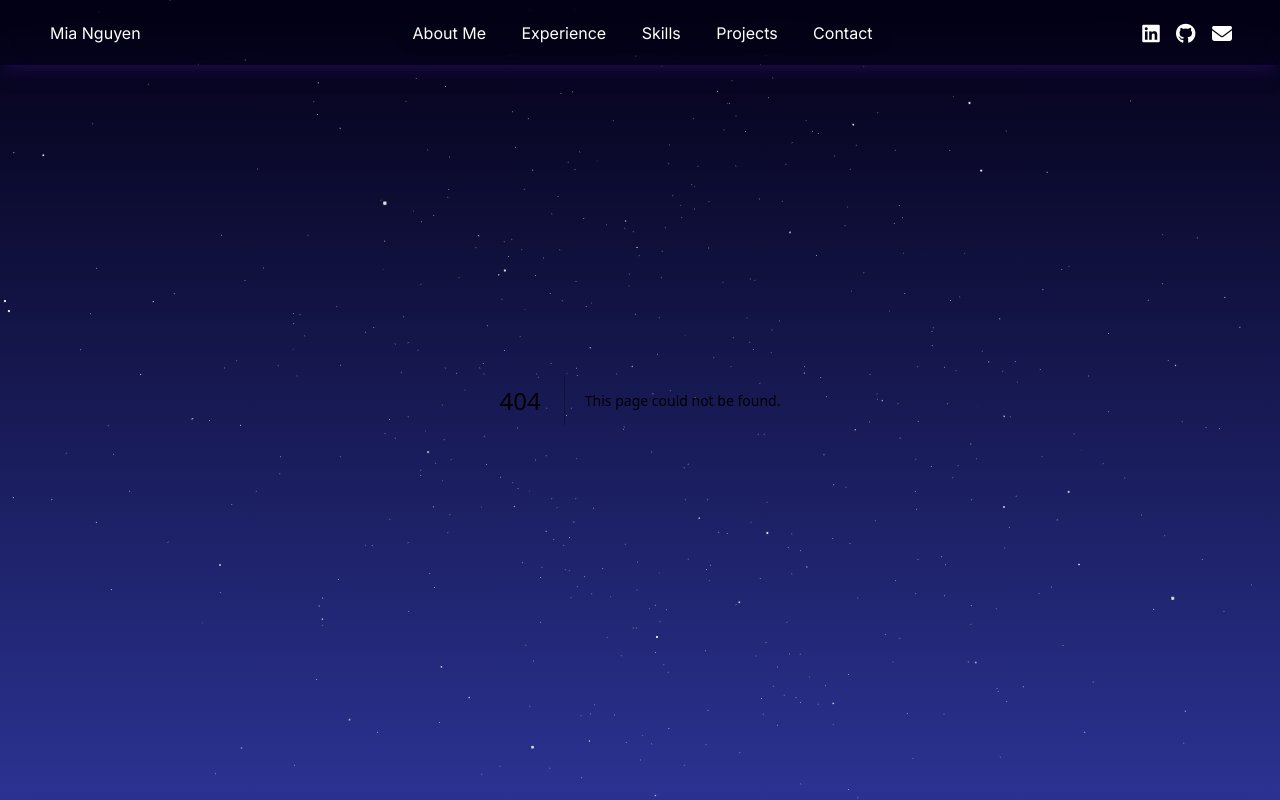
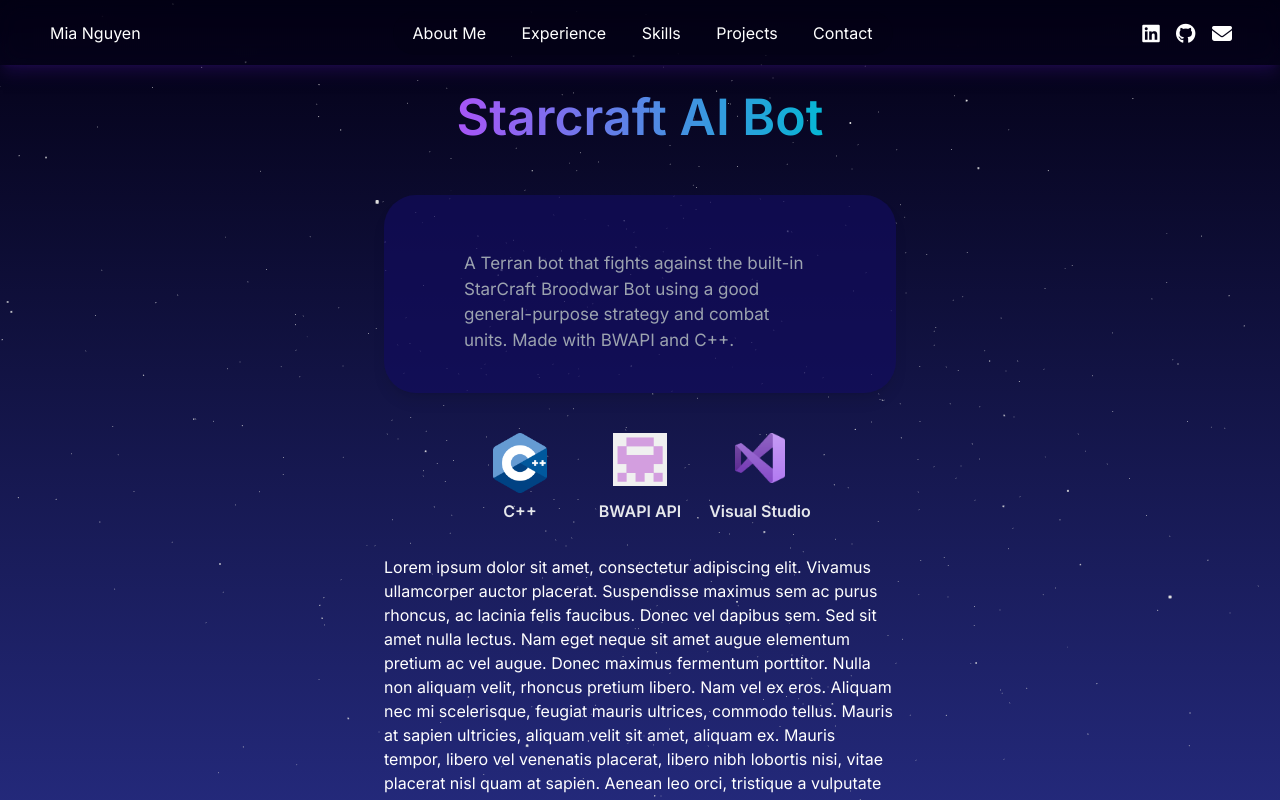
Before and after one commit to MiaN11579/Portfolio, a Next.js app: page /projects/starcraft in a window 1280 px wide. Before the commit this address had no page. Shown: the top 800 px of the page. Built offline with nearby package versions, Linux system fonts and the light colour scheme; a web font is replaced by a local one.

Commit message:
Update project & exp info/layout

```diff
--- a/app/globals.css
+++ b/app/globals.css
@@ -42,11 +42,10 @@
   padding-bottom: 0.6rem;
   padding-left: 1.5rem;
   padding-right: 1.5rem;
-  transition: transform 0.1s ease-in-out;
 }
 
 .button-primary:hover {
-  transform: scale(1.1);
+  border: 2px solid #fff;
 }
 
 /* Hide scrollbar for IE, Edge and Firefox */
@@ -72,13 +71,13 @@
 }
 
 .page-padding {
-  padding-left: 10rem;
-  padding-right: 10rem;
+  padding-left: 12rem;
+  padding-right: 12rem;
 }
 
 .project-padding {
-  padding-left: 20rem;
-  padding-right: 20rem;
+  padding-left: 24rem;
+  padding-right: 24rem;
   min-height: 100vh;
 }
 
@@ -271,16 +270,14 @@
     font-size: 10px;
   }
   .avatar-wrapper {
-    border-radius: 50%;
-    overflow: hidden;
-    border: 10px solid #313aa5;
     width: 250px;
     height: 250px;
   }
   .fa-github, .fa-linkedin, .fa-envelope {
-    color: #ffffff;
     scale: 0.8;
-    transition: transform 0.4s ease-in-out;
+  }
+  .project-card{
+    min-height: 350px;
   }
 }
 
@@ -304,6 +301,15 @@
     scale: 1.5;
     transition: transform 0.4s ease-in-out;
   }
+
+  .fa-square-github {
+    scale: 3.6;
+    margin-right: 50px;
+  }
+
+  .fa-arrow-up-right-from-square {
+    scale: 3.3;
+  }
 }
 
 
--- a/app/projects/genrify/page.tsx
+++ b/app/projects/shadebound/page.tsx
@@ -1,6 +1,6 @@
 "use client"
 
-import { Genrify } from "@/constants";
+import { Shadebound } from "@/constants";
 import React from "react";
 import { slideInFromTop, slideInFromBottom, slideInFromLeft } from '@/utils/motion'
 import { motion } from 'framer-motion'
@@ -9,19 +9,19 @@ import SkillDataProvider from "@/components/sub/SkillDataProvider";
 type Props = {}
 
 export default function genrify({ }: Props) {
-  const BOXWIDTH = 100;
+  const BOXWIDTH = 120;
   const BOXHEIGHT = 90;
 
   return (
     <div>
-      <div className='flex flex-col relative items-center justify-center project-padding z-40'>
+      <div className='flex flex-col relative items-center project-padding z-40'>
         <motion.div
           initial='hidden'
           animate='visible'
           variants={slideInFromTop(0.25)}
         >
           <h1 className='text-[30px] md:text-[50px] lg:text-[70px] font-semibold text-transparent bg-clip-text bg-gradient-to-r from-purple-500 to-cyan-500 pt-20 pb-10'>
-            Genrify
+            Shadebound
           </h1>
         </motion.div>
 
@@ -33,12 +33,12 @@ export default function genrify({ }: Props) {
         >
           <p
             className='mt-4 text-gray-400 text-[15px] md:text-[17px] whitespace-pre-wrap'>
-            Spotify random playlist generator based on genres and sub-genres of music. Made with MongoDB, Node.js, Bootstrap, and Spotify API.
+            An action-adventure game with fantasty theme made from scratch with C++ and SFML.
           </p>
         </motion.div>
 
         <div className="flex flex-row justify-center flex-wrap items-center">
-          {Genrify.map((image, index) => (
+          {Shadebound.map((image, index) => (
             <SkillDataProvider
               key={index}
               name={image.skill_name}
--- /dev/null
+++ b/app/projects/starcraft/page.tsx
@@ -0,0 +1,66 @@
+"use client"
+
+import { Starcraft } from "@/constants";
+import React from "react";
+import { slideInFromTop, slideInFromBottom, slideInFromLeft } from '@/utils/motion'
+import { motion } from 'framer-motion'
+import SkillDataProvider from "@/components/sub/SkillDataProvider";
+
+type Props = {}
+
+export default function genrify({ }: Props) {
+  const BOXWIDTH = 120;
+  const BOXHEIGHT = 90;
+
+  return (
+    <div>
+      <div className='flex flex-col relative items-center project-padding z-40'>
+        <motion.div
+          initial='hidden'
+          animate='visible'
+          variants={slideInFromTop(0.25)}
+        >
+          <h1 className='text-[30px] md:text-[50px] lg:text-[70px] font-semibold text-transparent bg-clip-text bg-gradient-to-r from-purple-500 to-cyan-500 pt-20 pb-10'>
+            Starcraft AI Bot
+          </h1>
+        </motion.div>
+
+        <motion.div
+          initial="hidden"
+          animate='visible'
+          variants={slideInFromBottom(0.25)}
+          className='experience-card flex flex-wrap w-full relative overflow-hidden shadow-lg px-20 py-10 mb-10'
+        >
+          <p
+            className='mt-4 text-gray-400 text-[15px] md:text-[17px] whitespace-pre-wrap'>
+            A Terran bot that fights against the built-in StarCraft Broodwar Bot using a good general-purpose strategy and combat units. Made with BWAPI and C++.
+          </p>
+        </motion.div>
+
+        <div className="flex flex-row justify-center flex-wrap items-center">
+          {Starcraft.map((image, index) => (
+            <SkillDataProvider
+              key={index}
+              name={image.skill_name}
+              src={image.Image}
+              width={image.width / 1.5}
+              height={image.height / 1.5}
+              index={index}
+              boxWidth={BOXWIDTH}
+              boxHeight={BOXHEIGHT}
+            />
+          ))}
+        </div>
+
+        <motion.p
+          initial="hidden"
+          animate='visible'
+          variants={slideInFromLeft(0.75)}
+          className='text-white text-1xl md:text-1xl my-8 max-w-[1000px] mb-20'>Lorem ipsum dolor sit amet, consectetur adipiscing elit. Vivamus ullamcorper auctor placerat. Suspendisse maximus sem ac purus rhoncus, ac lacinia felis faucibus. Donec vel dapibus sem. Sed sit amet nulla lectus. Nam eget neque sit amet augue elementum pretium ac vel augue. Donec maximus fermentum porttitor. Nulla non aliquam velit, rhoncus pretium libero. Nam vel ex eros.
+
+          Aliquam nec mi scelerisque, feugiat mauris ultrices, commodo tellus. Mauris at sapien ultricies, aliquam velit sit amet, aliquam ex. Mauris tempor, libero vel venenatis placerat, libero nibh lobortis nisi, vitae placerat nisl quam at sapien. Aenean leo orci, tristique a vulputate in, bibendum quis arcu. Maecenas luctus finibus magna. Aenean scelerisque feugiat enim ac auctor. Donec sit amet quam id dolor euismod fermentum a eget justo. Duis finibus mi non gravida aliquet. Suspendisse id lobortis enim, quis molestie sapien. Sed cursus erat non dui porttitor varius. Nulla rutrum felis nec lorem rhoncus porttitor.
+        </motion.p>
+      </div>
+    </div>
+  )
+}
--- a/components/main/Experience.tsx
+++ b/components/main/Experience.tsx
@@ -14,8 +14,17 @@ class Experience extends Component<Props, State> {
     state = {}
     render() {
 
-        const Frankensolar = '• Worked with PHP code to design WordPress templates for category and post pages.\n• Applied web scraping to pull related product information and images from the company’s external site.\n• Created a custom WordPress plugin to filter posts using custom taxonomy.';
-        const Zorbit = '• Developed game behavior that adheres to design specifications.\n• Wrote and maintained client-side code to interface with data-driven websites.\n• Built tools for artists and designers to aid in the development of game content.\n• Collaborated with artists and designers to establish project specifications.\n• Built and executed unit tests for game systems.';
+        const Frankensolar =
+        `• Collaborated with development team to redesign and implement new features for the company’s website, enhancing user experience and supports business goals by effectively showcases their products and services.
+• Utilized web scraping to extract and display relevant product information and images from the company’s external website.
+• Developed a custom WordPress plugin to enable advanced filtering of posts based on custom taxonomies.`
+        const Zorbit =
+        `• Participated as a team member to design and implement Mathstoria, a digital math learning game for grade 4‑6 students.
+• Implemented a variety of rich and interactive math models with unique mechanics to create engaging learning experiences within the game platform.
+• Contributed to the development of comprehensive math learning tools that both students and teachers can benefit from.
+• Worked closely with artists and designers to implement the game’s design and architecture seamlessly and effectively.
+• Collaborated with cross‑functional teams to ensure the effective integration of the models with other aspects of the game. `
+
         return (
             <motion.div
                 initial='hidden'
@@ -28,7 +37,7 @@ class Experience extends Component<Props, State> {
                 >
                     My Experience
                 </motion.h1>
-                <div className='h-full w-full items-center justify-center flex flex-col gap-10 md:px-10 z-[30] '>
+                <div className='h-full w-full items-center justify-center flex flex-col gap-10 md:px-20 z-[30] '>
                     <ExperienceCard
                         title='Contract WordPress Developer'
                         company='Frankensolar Americas Inc.'
--- a/components/main/Projects.tsx
+++ b/components/main/Projects.tsx
@@ -35,15 +35,15 @@ const Projects = () => {
                     <ProjectCard
                         link='https://www.youtube.com/watch?v=549-b2WlWQA'
                         github='https://github.com/MiaN11579/CalorX'
-                        readmore='/projects/calorx'
+                        readmore=''
                         src="/calorX.jpg"
                         title="CalorX - Calorie Tracker App"
-                        description="A calorie tracker app made with Flutter, Firebase, and FoodData Central API."
+                        description="A user-friendly calorie tracking CRUD app made with Flutter, Firebase, and FoodData Central API."
                     />
                     <ProjectCard
                         link='https://genrify-app.herokuapp.com/'
                         github='https://github.com/dchicasduena/genrify'
-                        readmore='/projects/genrify'
+                        readmore=''
                         src="/genrify.png"
                         title="Genrify - Spotify Playlist Generator"
                         description="Spotify random playlist generator based on genres and sub-genres of music. Made with MongoDB, Node.js, Bootstrap, and Spotify API."
@@ -62,7 +62,7 @@ const Projects = () => {
                     <ProjectCard
                         link='https://walkerneo.itch.io/owlets-adventure'
                         github='https://github.com/MiaN11579/Owlet-Adventure'
-                        readmore='/projects/owlet'
+                        readmore=''
                         src="/owl_adventure.png"
                         title="Owlet's Adventure - 2D Platformer"
                         description="A simple platformer with pixel art style made with Godot. This is my first game project ever so it's not perfect, but I'm proud of it nonetheless!"
@@ -70,7 +70,7 @@ const Projects = () => {
                     <ProjectCard
                         link='https://mian11579.github.io/Library/'
                         github='https://github.com/MiaN11579/Library'
-                        readmore='/projects/library'
+                        readmore=''
                         src="/library.png"
                         title="Personal Library"
                         description="A library web app that keeps track of books you read, made with HTML, CSS and JS. This is a project from The Odin Project's curriculum."
--- a/components/sub/ExperienceCard.tsx
+++ b/components/sub/ExperienceCard.tsx
@@ -24,7 +24,7 @@ const ExperienceCard = ({ title, company, location, date, description }: Props)
       initial="hidden"
       animate={inView ? "visible" : "hidden"}
       variants={slideInFromBottom(0.25)}
-      className='experience-card flex flex-wrap w-full relative overflow-hidden shadow-lg px-10 py-10'
+      className='experience-card flex flex-wrap w-full relative overflow-hidden shadow-lg px-4 md:px-20 py-10'
     >
       <div className='flex w-full justify-between items-center '>
         <div>
@@ -36,7 +36,7 @@ const ExperienceCard = ({ title, company, location, date, description }: Props)
           <p className='text-gray-200 text-[15px] md:text-[18px] lg:text-[22px] text-right italic'>{location}</p>
         </div>
       </div>
-      <p className='mt-4 text-gray-400 text-[15px] md:text-[18px] lg:text-[22px] whitespace-pre-wrap'>{description}</p>
+      <p className='md:mx-10 mt-4 text-gray-400 text-[15px] md:text-[18px] lg:text-[22px] whitespace-pre-wrap'>{description}</p>
     </motion.div>
   )
 }
--- a/components/sub/HeroContent.tsx
+++ b/components/sub/HeroContent.tsx
@@ -16,8 +16,8 @@ export const HeroContent = () => {
             <motion.div
                 initial='hidden'
                 animate='visible'
-                className='relative flex flex-col md:flex-row items-center justify-center page-padding mt-40 mb-20 w-full max-w-screen z-40'>
-                <div className='h-full w-full flex flex-col gap-6 justify-center m-auto text-start'>
+                className='relative flex flex-col md:grid md:grid-cols-3 md:gap-4 items-center justify-center page-padding mt-40 mb-20 w-full max-w-screen z-40'>
+                <div className='h-full w-full flex flex-col md:col-span-2 gap-6 justify-center m-auto text-start'>
                     <motion.div
                         variants={slideInFromTop(0.25)}
                         className='Welcome-box py-[8px] px-[7px] border border-[#7042f88b] opacity-[0.9]'
@@ -55,7 +55,7 @@ export const HeroContent = () => {
 
                 <motion.div
                     variants={slideInFromRight(1.25)}
-                    className='w-full h-full flex justify-right items-center'>
+                    className='w-full h-full flex justify-center md:justify-right items-center'>
                     <Avatar src='/avatar.jpg' alt='work icons' size={450} />
                 </motion.div>
             </motion.div>
--- a/components/sub/ProjectCard.tsx
+++ b/components/sub/ProjectCard.tsx
@@ -40,7 +40,7 @@ const ProjectCard = ({ src, title, description, github, link, readmore }: Props)
             width={0}
             height={0}
             sizes="100vw"
-            style={{ width: '100%'}}
+            style={{ width: '100%' }}
           />
           {isHovered && (
             <div className='overlay'>
@@ -57,16 +57,18 @@ const ProjectCard = ({ src, title, description, github, link, readmore }: Props)
                     </a>
                   )}
                 </div>
-                <div className='read-more-button px-[20px] py-[10px]'>
-                  <a href={readmore} className='cursor-pointer'>Read more</a>
-                </div>
+                {readmore && (
+                  <div className='read-more-button px-[20px] py-[10px] lg:mt-10 lg:text-xl'>
+                    <a href={readmore} className='cursor-pointer'>Read more</a>
+                  </div>
+                )}
               </div>
             </div>
           )}
         </div>
 
         <div className='p-4'>
-          <h1 className='text-1xl md:text-2xl lg:text-4xl font-semibold text-white'>{title}</h1>
+          <h1 className='text-xl md:text-2xl lg:text-4xl font-semibold text-white'>{title}</h1>
           <p className='lg:text-2xl pt-2 text-gray-300'>{description}</p>
         </div>
       </div>
--- a/constants/index.ts
+++ b/constants/index.ts
@@ -229,41 +229,44 @@ export const Tool = [
   },
 ];
 
-export const Genrify = [
+export const Shadebound = [
   {
-    skill_name: "Html 5",
-    Image: "/html.png",
-    width: 90,
-    height: 90,
-  },
-  {
-    skill_name: "Css",
-    Image: "/css.png",
-    width: 105,
-    height: 105,
-  },
-  {
-    skill_name: "JavaScript",
-    Image: "/js.png",
-    width: 75,
-    height: 75,
-  },
-  {
-    skill_name: "Node.js",
-    Image: "/node-js.png",
-    width: 75,
-    height: 75,
-  },
-  {
-    skill_name: "Bootstrap",
-    Image: "/bootstrap.png",
+    skill_name: "C++",
+    Image: "/c++.png",
     width: 80,
     height: 80,
   },
   {
-    skill_name: "MongoDB",
-    Image: "/mongodb.png",
-    width: 40,
-    height: 40,
+    skill_name: "SFML",
+    Image: "/sfml.png",
+    width: 85,
+    height: 85,
+  },
+  {
+    skill_name: "Visual Studio",
+    Image: "/visual_studio.png",
+    width: 75,
+    height: 75,
   },
 ];
+
+export const Starcraft = [
+  {
+    skill_name: "C++",
+    Image: "/c++.png",
+    width: 80,
+    height: 80,
+  },
+  {
+    skill_name: "BWAPI API",
+    Image: "/bwapi.png",
+    width: 80,
+    height: 80,
+  },
+  {
+    skill_name: "Visual Studio",
+    Image: "/visual_studio.png",
+    width: 75,
+    height: 75,
+  },
+];
```
Also changed, not shown: public/bwapi.png (added), public/sfml.png (added).
